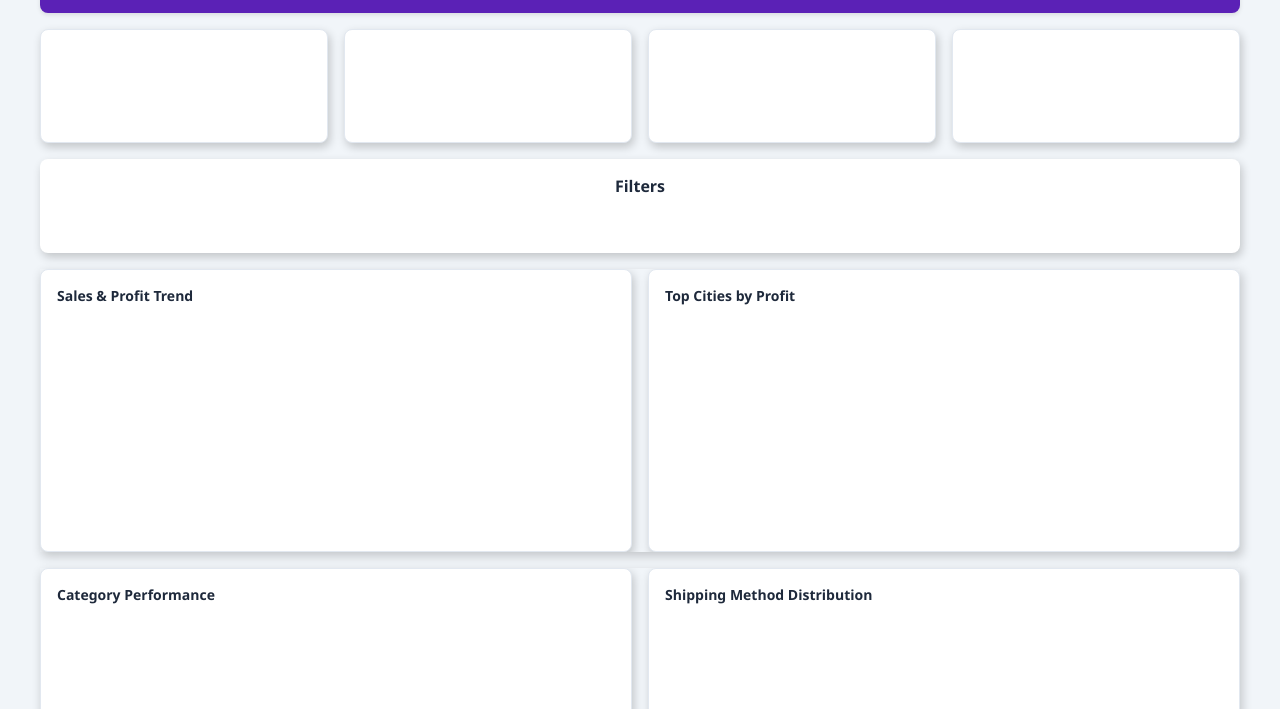
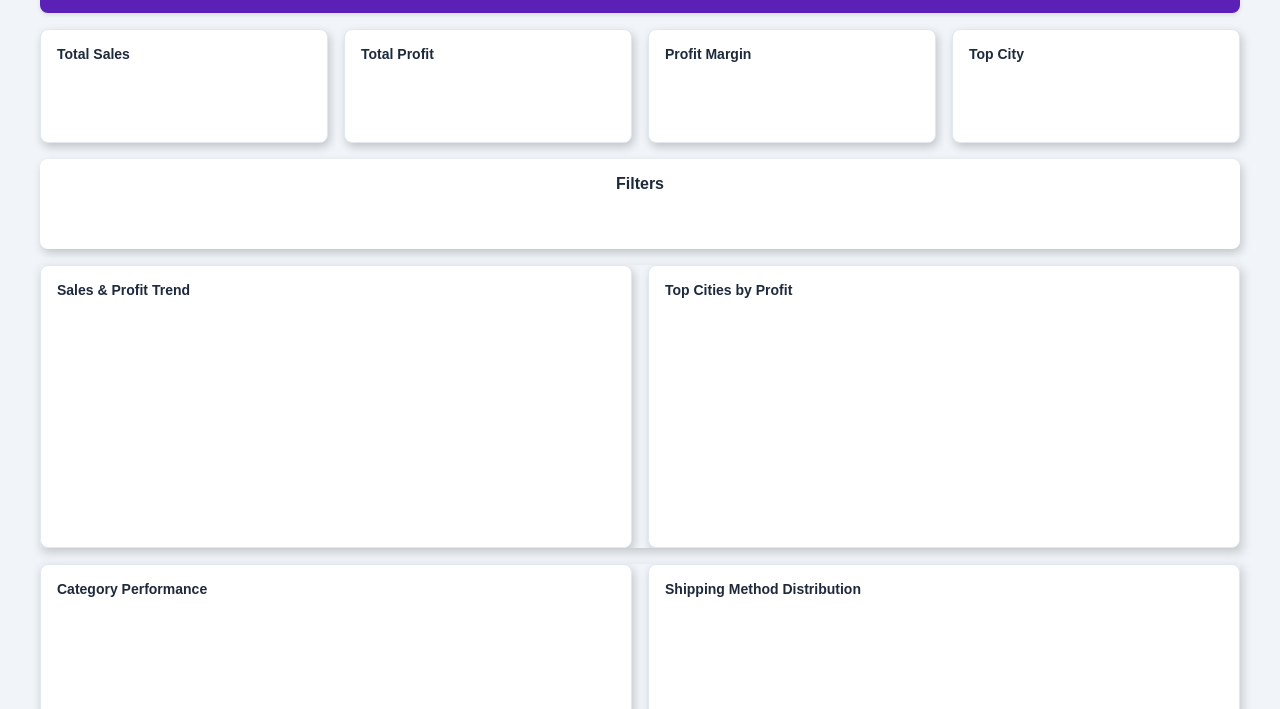
Before and after one commit to rudymeza54/website_layout, a plain HTML site: page index.html in a window 1280 px wide. Shown: the part 91-800 px from the top of the page. Drawn offline with Linux system fonts and the light colour scheme.

Commit message:
added titles to cards

```diff
--- a/index.html
+++ b/index.html
@@ -74,7 +74,14 @@
     height: 80px; /* Fixed height for KPI cards */
     box-shadow: 2px 4px 10px rgba(0, 0, 0, 0.2); /* Adds a subtle shadow */
 }
-
+        /* KPI card title */
+    .kpi-title {
+      font-family: Arial;
+      font-size: 14px;
+      font-weight: bold;
+      margin: 0 0 12px 0;
+      color: #1e293b;
+    }
     /* Chart card (large) */
     .chart-card {
       height: 283px; /* Adjusted to match Tableau height requirement */
@@ -89,6 +96,7 @@
       font-weight: bold;
       margin: 0 0 12px 0;
       color: #1e293b;
+      font-family: Arial;
 
     }
 
@@ -106,6 +114,8 @@
       font-weight: bold;
       margin: 0 0 12px 0;
       text-align: center;
+      font-family: Arial;
+      color: #1e293b;
     }
 
     .filter-container {
@@ -128,16 +138,26 @@
     <!-- KPI Cards - 4 Column Grid with Empty Cards -->
     <div class="grid-4-col">
       <!-- Empty KPI Card 1 -->
-      <div class="card kpi-card"></div>
+      <div class="card kpi-card">
+        <h3 class="kpi-title">Total Sales</h3>
+      </div>
+
 
       <!-- Empty KPI Card 2 -->
-      <div class="card kpi-card"></div>
+      <div class="card kpi-card">
+        <h3 class="kpi-title">Total Profit</h3>
+      </div>
+
 
       <!-- Empty KPI Card 3 -->
-      <div class="card kpi-card"></div>
+      <div class="card kpi-card">
+        <h3 class="kpi-title">Profit Margin</h3>
+      </div>
 
       <!-- Empty KPI Card 4 -->
-      <div class="card kpi-card"></div>
+      <div class="card kpi-card">
+        <h3 class="kpi-title">Top City</h3>
+      </div>
     </div>
 
     <!-- Empty Filter Section -->
```
